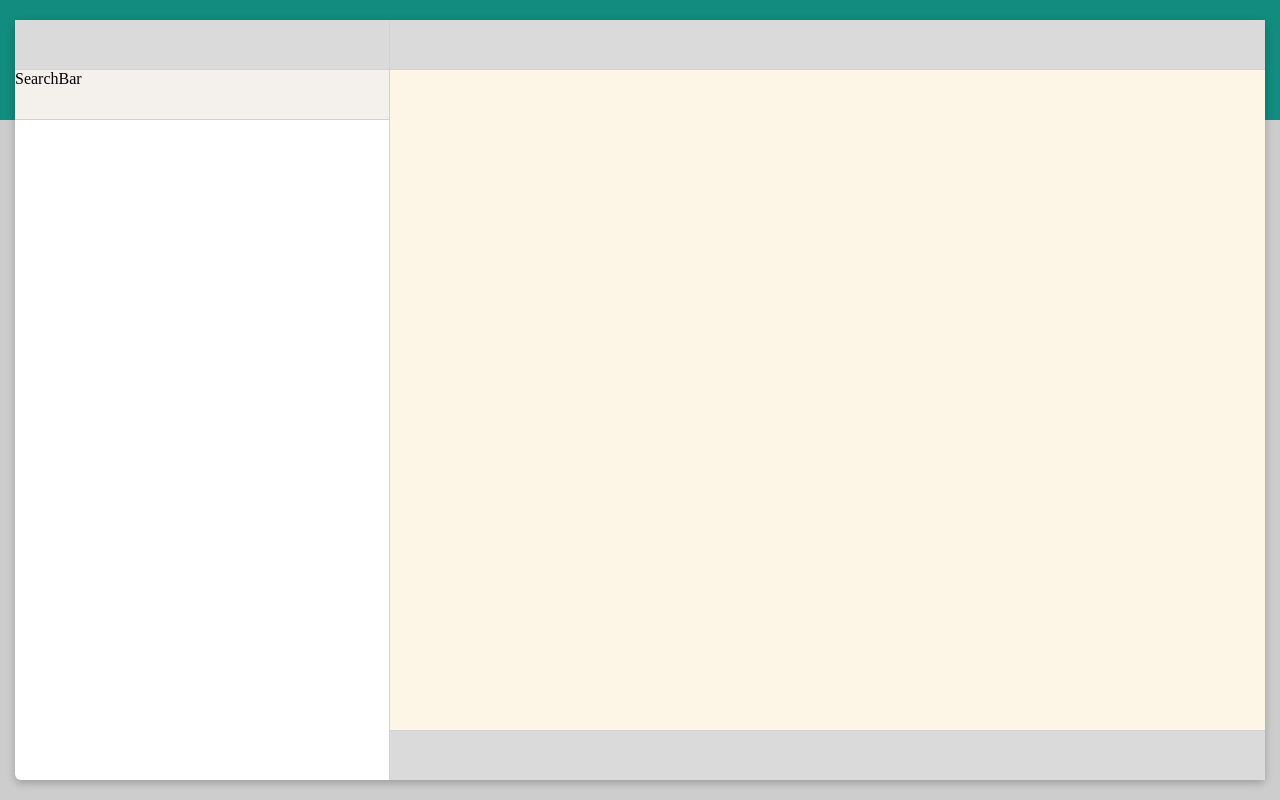
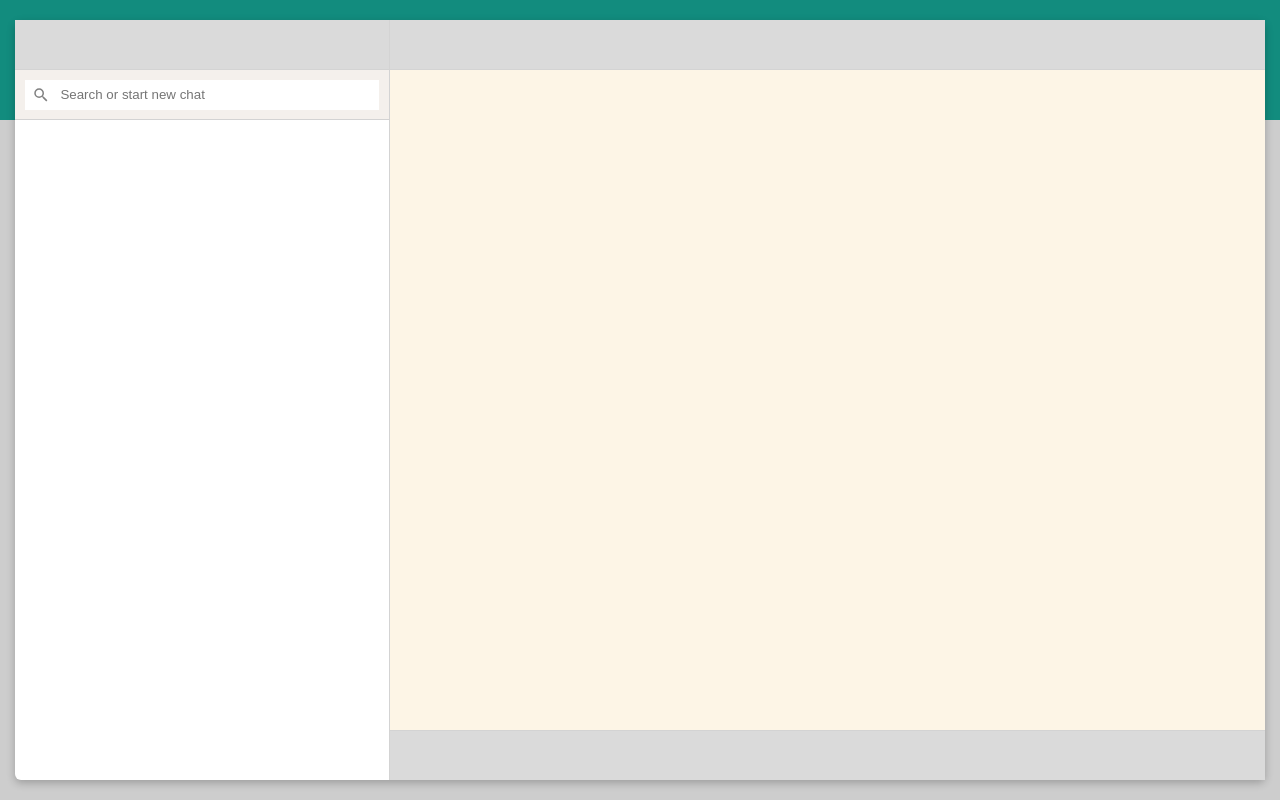
Before and after one commit to michaelDonchenko/whatsapp-replica, a React (Create React App) app: page / in a window 1280 px wide. Built offline with nearby package versions, Linux system fonts and the light colour scheme.

Commit message:
feat: added icons folder, added svg support and created styles for search bar

```diff
--- a/src/components/desktop/side-container.tsx
+++ b/src/components/desktop/side-container.tsx
@@ -27,9 +27,12 @@ const Header = styled.div`
 `
 
 const SearchWrapper = styled.div`
+  display: flex;
+  align-items: center;
   background-color: #f4f0ec;
   height: 50px;
   border-bottom: 1px solid lightgrey;
+  padding: 0 10px;
 `
 
 export default SideContainer
--- a/src/components/search-bar.tsx
+++ b/src/components/search-bar.tsx
@@ -1,7 +1,40 @@
-import React from 'react'
+import styled from 'styled-components'
+import { ReactComponent as Search } from '../icons/magnify.svg'
 
 const SearchBar = () => {
-  return <div>SearchBar</div>
+  return (
+    <InputContainer>
+      <Input type='text' placeholder='Search or start new chat ' />
+      <SearchIcon />
+    </InputContainer>
+  )
 }
 
+const InputContainer = styled.div`
+  display: flex;
+  position: relative;
+  width: 100%;
+`
+
+const Input = styled.input`
+  background-color: white;
+  width: 100%;
+  height: 30px;
+  color: gray;
+  outline: none;
+  border: none;
+  padding-left: 10%;
+  padding-right: 5%;
+`
+const SearchIcon = styled(Search)`
+  fill: gray;
+  width: 18px;
+  height: 18px;
+  position: absolute;
+  top: 50%;
+  -webkit-transform: translateY(-50%);
+  transform: translateY(-50%);
+  left: 2%;
+`
+
 export default SearchBar
--- /dev/null
+++ b/src/custom.d.ts
@@ -0,0 +1,6 @@
+declare module '*.svg' {
+  import React = require('react')
+  export const ReactComponent: React.FC<React.SVGProps<SVGSVGElement>>
+  const src: string
+  export default src
+}
```
Also changed, not shown: tsconfig.json (+2 -8 lines), src/icons/magnify.svg (added).
